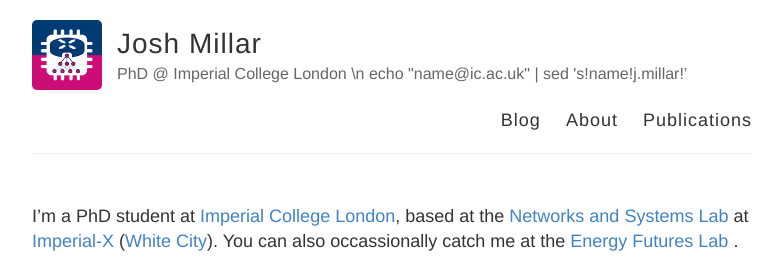
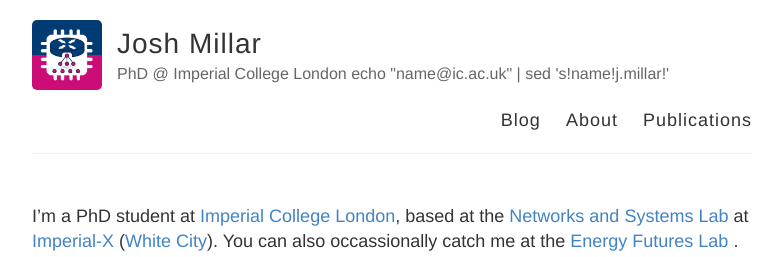
Before and after one commit to j0shmillar/j0shmillar.github.io, a Jekyll site: the page built from index.md, in a window 1280 px wide. Shown: the top 257 px of the page, without its empty margins (248-1031 px from the left). Built offline with Jekyll 4.4.1, drawn with Linux system fonts in a browser that asks for light colours.

Commit message:
update main

```diff
--- a/_config.yml
+++ b/_config.yml
@@ -6,7 +6,10 @@
 name: Josh Millar
 
 # Short bio or description (displayed in the header)
-description: PhD @ Imperial College London \n echo "name@ic.ac.uk" | sed 's!name!j.millar!’
+description: |
+        PhD @ Imperial College London
+
+        echo "name@ic.ac.uk" | sed 's!name!j.millar!'
 
 # URL of your avatar or profile pic (you could use your GitHub profile pic)
 avatar: https://raw.githubusercontent.com/j0shmillar/j0shmillar.github.io/master/images/profile.png
--- a/_layouts/default.html
+++ b/_layouts/default.html
@@ -22,7 +22,7 @@
           <a href="{{ site.baseurl }}/" class="site-avatar"><img src="{{ site.avatar }}" /></a>
 
           <div class="site-info">
-            <h1 class="site-name"><a href="{{ site.baseurl }}/">{{ site.name }}</a></h1>
+            <h1 class="site-name"><a href="{{ site.baseurl }}/blog">{{ site.name }}</a></h1>
             <p class="site-description">{{ site.description }}</p>
           </div>
 
```
